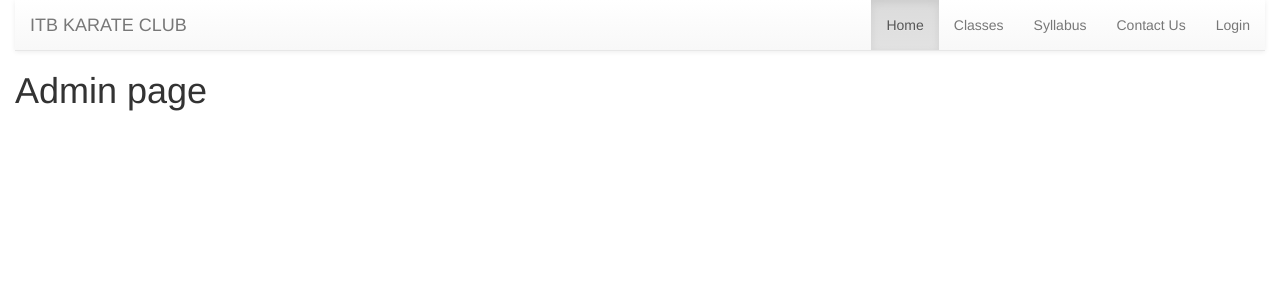
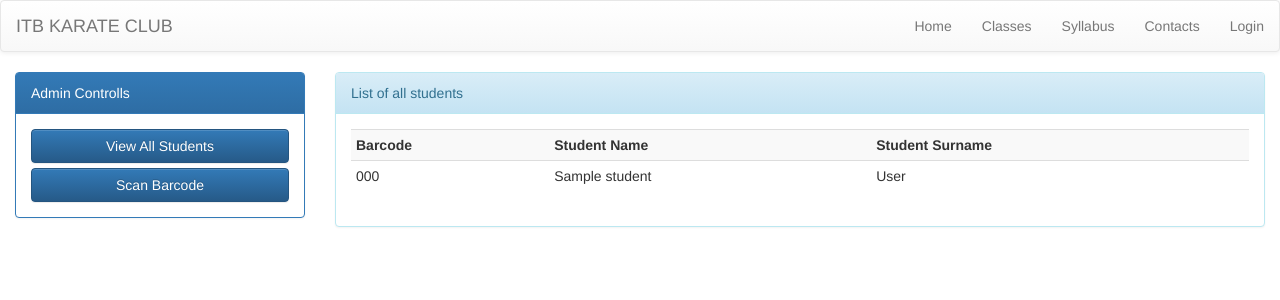
Before and after one commit to alenkalac/php_project_1, a PHP site: template templates/admin.html.twig in a window 1280 px wide. Shown: the top 300 px of the page. Run offline with PHP 8.4, Linux system fonts and the light colour scheme; the template is opened without the code that fills it: most values are stand-ins (such as "Sample title", 1, 10 or a date in 2020); some libraries are stand-ins or nearby versions.

Commit message:
Added tons of things

```diff
--- a/app/setup.php
+++ b/app/setup.php
@@ -8,3 +8,5 @@ $app ['debug'] = true;
 $app->register ( new Silex\Provider\TwigServiceProvider (), array (
 		'twig.path' => $templatePath
 ) );
+
+$app->register(new Silex\Provider\SessionServiceProvider());
--- /dev/null
+++ b/public/css/navbar.css
@@ -0,0 +1,4 @@
+.container-full {
+  margin: 0 auto;
+  width: 100%;
+}
--- a/src/User.php
+++ b/src/User.php
@@ -24,6 +24,10 @@ class User {
 	public function getRole() {
 		return $this->role;
 	}
+
+	public static function fromSerialize($data) {
+		return unserialize($data);
+	}
 }
 
 ?>
--- a/templates/admin.html.twig
+++ b/templates/admin.html.twig
@@ -1,9 +1,40 @@
 {% extends 'base.html.twig' %}
 
 {% block title %}
+	Admin Page
 {% endblock %}
 
 {% block content %}
-<h1>Admin page</h1>
-{{ app.session.get("user") }}
+
+<div class="row">
+	<div class="col-md-3">
+		{% include 'modules/admin-controls.html.twig' %}
+	</div>
+
+	<div class="col-md-9">
+		<div class="panel panel-info">
+			<div class="panel-heading">List of all students</div>
+			<div class="panel-body">
+				 <table class="table table-hover table-condensed table-striped">
+		  			<tr>
+		  				<th>Barcode</th>
+		  				<th>Student Name</th>
+		  				<th>Student Surname</th>
+		  			</tr>
+
+		  			{% for student in  students %}
+						<tr>
+							<td>{{ student.barcode|e }}</td>
+							<td>{{ student.name|e }}</td>
+							<td>{{ student.surname|e }}</td>
+		  			 </tr>
+					{% endfor %}
+
+		  		</table>
+			</div>
+		</div>
+	</div>
+</div>
+
+
 {% endblock %}
--- a/templates/base.html.twig
+++ b/templates/base.html.twig
@@ -14,8 +14,9 @@
 	</head>
 
 	<body>
+		{% include 'nav.html.twig' %}
+
 		<div class="container-fluid">
-			{% include 'nav.html.twig' %}
 			{% block content %}{% endblock %}
 		</div>
 	</body>
--- a/templates/login.html.twig
+++ b/templates/login.html.twig
@@ -7,6 +7,9 @@
 {% block content %}
 	<div class="row">
 		<div class="col-xs-6 col-xs-offset-3">
+		<div class="panel panel-primary">
+			<div class="panel-heading ">Login Form</div>
+			<div class="panel-body">
 				<form action="/login" method="post">
 					<div class="form-group">
 						<label for="username">Username</label>
@@ -20,6 +23,7 @@
 					<input type="submit" class="btn btn-default" value="login">
 				</form>
 			</div>
+		</div>
 
 	</div>
 
--- /dev/null
+++ b/templates/modules/admin-controls.html.twig
@@ -0,0 +1,7 @@
+<div class="panel panel-primary">
+	<div class="panel-heading">Admin Controlls</div>
+	<div class="panel-body">
+		<a class="btn btn-primary btn-block" href='/admin'>View All Students</a>
+		<a class="btn btn-primary btn-block" href='/admin/barcode'>Scan Barcode</a>
+	</div>
+</div>
--- /dev/null
+++ b/templates/modules/macros.html.twig
@@ -0,0 +1,9 @@
+{% macro link(link, text, page) %}
+	{% if(text|lower == page|lower) %}
+		<li class='active'>
+	{% else %}
+		<li>
+	{% endif %}
+
+	<a href='{{ link }}'>{{ text }}</a></li>
+{% endmacro %}
--- a/templates/nav.html.twig
+++ b/templates/nav.html.twig
@@ -1,22 +1,26 @@
-<div id="my_nav"
-	class="navbar navbar-default navbar-static-top" role="navigation">
-	<div class="container-fluid">
+{% import "modules/macros.html.twig" as nav_item %}
+
+<nav class="navbar navbar-default" role="navigation">
 	<div class="navbar-header">
 		<a class="navbar-brand" href="/">ITB KARATE CLUB</a>
 		<button type="button" class="navbar-toggle" data-toggle="collapse"
 			data-target=".navbar-menu">
-				<span class="sr-only">Toggle navigation</span><span class="icon-bar"></span><span
-					class="icon-bar"></span><span class="icon-bar"></span>
+			<span class="sr-only">Toggle navigation</span><span class="icon-bar"></span>
+			<span class="icon-bar"></span><span class="icon-bar"></span>
 		</button>
 	</div>
 	<div class="collapse navbar-collapse navbar-menu">
 		<ul class="nav navbar-nav navbar-right">
-				<li class="active"><a href="/">Home</a></li>
-				<li><a href="/">Classes</a></li>
-				<li><a href="/syllabus">Syllabus</a></li>
-				<li><a href="/contact">Contact Us</a></li>
-				<li><a href="/login">Login</a></li>
+			{{ nav_item.link('/', 'Home', page) }}
+			{{ nav_item.link('/classes', 'Classes', page) }}
+			{{ nav_item.link('/syllabus', 'Syllabus', page) }}
+			{{ nav_item.link('/contacts', 'Contacts', page) }}
+
+			{% if app.session.get('user') %}
+				{{ nav_item.link('/logout', 'Logout') }}
+			{% else %}
+				{{ nav_item.link('/login', 'Login', page) }}
+			{% endif %}
 		</ul>
 	</div>
-	</div>
-</div>
+</nav>
```
Also changed, not shown: public/index.php (+9 -4 lines), src/Database.php (+9 -1 lines), src/MainController.php (+53 -15 lines). Lines whose indentation alone changed are shown as unchanged.
